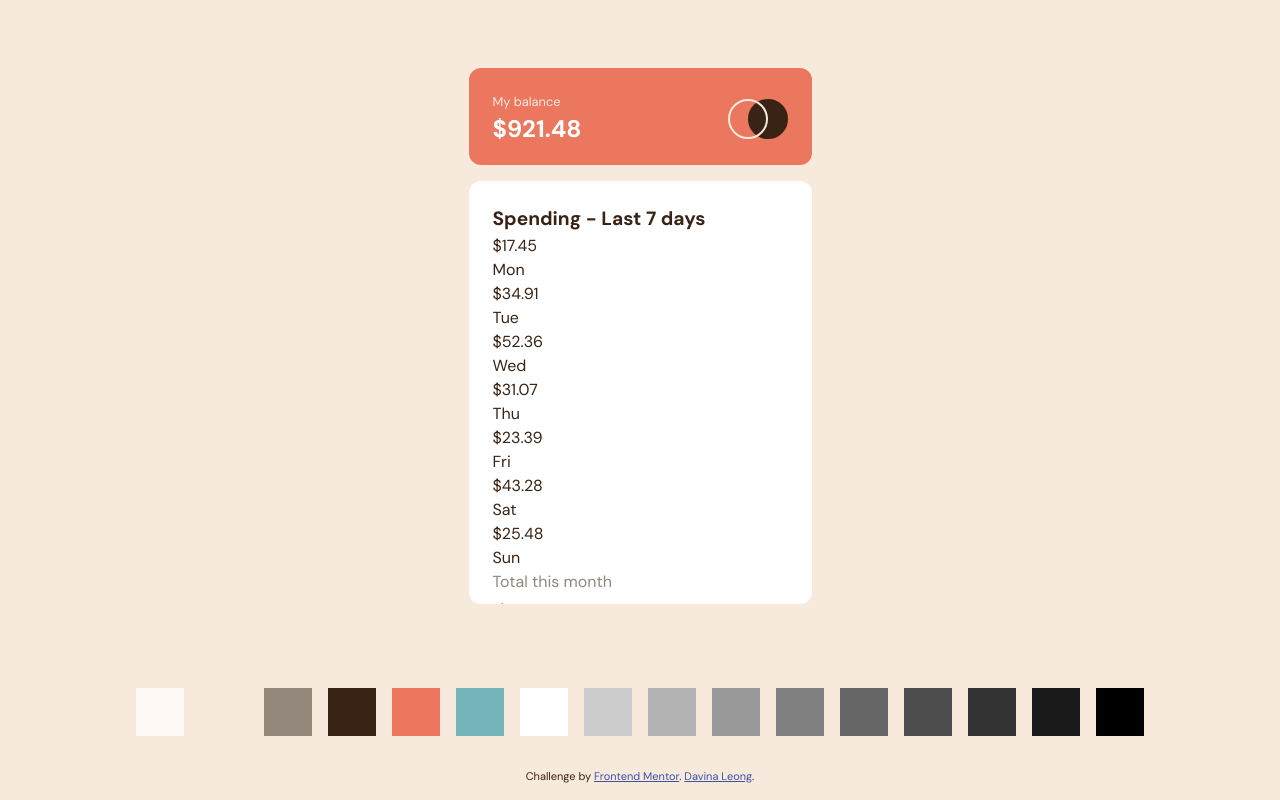
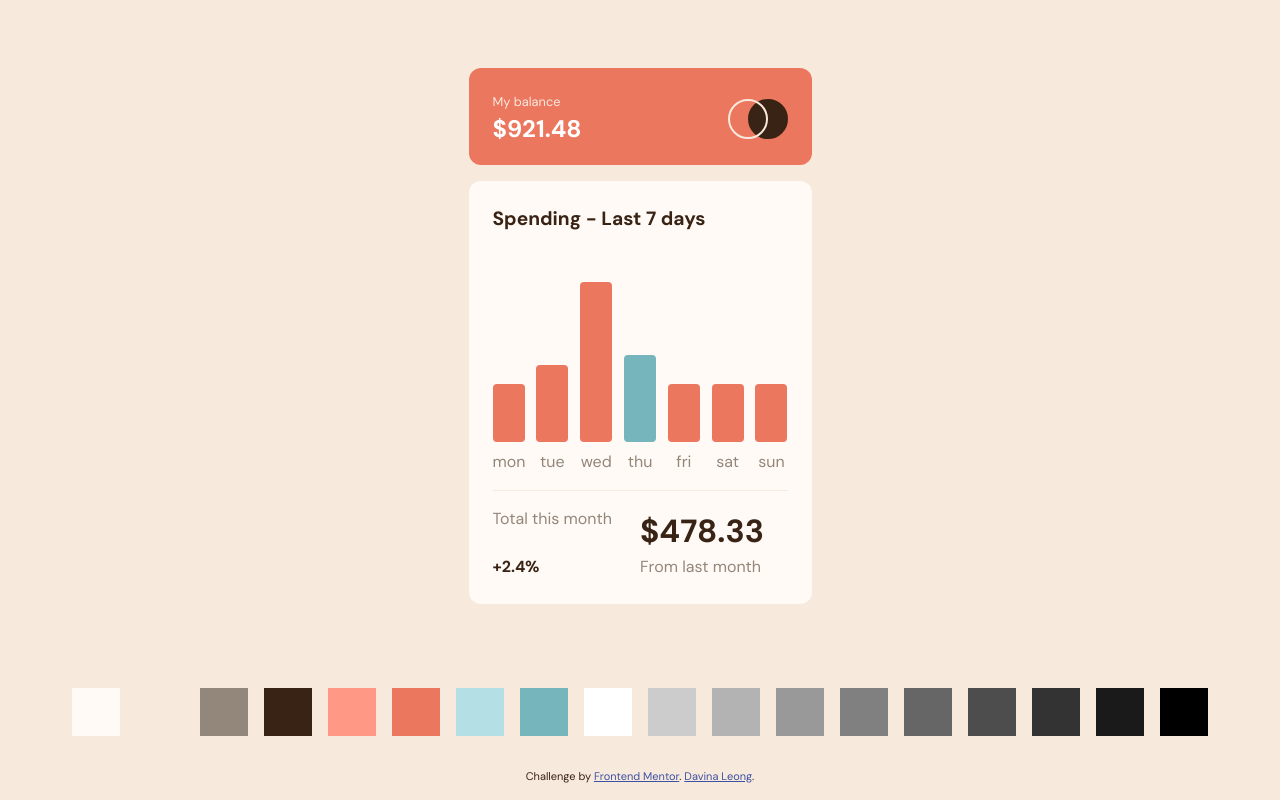
Before and after one commit to davinaleong/fem-expenses-chart-component, a website built with Vite: page index.html in a window 1280 px wide. Built offline with nearby package versions, Linux system fonts and the light colour scheme.

Commit message:
Styled bar chart

```diff
--- a/index.html
+++ b/index.html
@@ -44,58 +44,67 @@
       <div class="card">
         <div class="card-header | p-500 bg-red-400 br-300">
           <h2 class="card-heading | text-primary-200 fs-200">My balance</h2>
-          <p class="card-amount | text-grey-100 fw-bold fs-600" data-balance>$921.48</p>
+          <p class="card-amount | text-grey-100 fw-bold fs-600" data-balance>
+            $921.48
+          </p>
           <div class="card-decoration">
             <div class="circle-line"></div>
             <div class="circle-solid"></div>
           </div>
         </div>
-        <div class="card-body | bg-grey-100 p-500 br-300">
+        <div class="card-body | bg-primary-100 p-500 br-300">
           <h2 class="card-heading | fw-bold fs-500">Spending - Last 7 days</h2>
           <div class="card-chart">
             <div class="chart-column">
+              <button class="chart-bar" style="--height: 30%">
                 <div class="chart-popup">$17.45</div>
-              <div class="chart-bar" style="--height: 30%"></div>
+              </button>
               <div class="chart-label">Mon</div>
             </div>
             <div class="chart-column">
+              <button class="chart-bar" style="--height: 40%">
                 <div class="chart-popup">$34.91</div>
-              <div class="chart-bar" style="--height: 40%"></div>
+              </button>
               <div class="chart-label">Tue</div>
             </div>
             <div class="chart-column">
+              <button class="chart-bar" style="--height: 100%">
                 <div class="chart-popup">$52.36</div>
-              <div class="chart-bar" style="--height: 100%"></div>
+              </button>
               <div class="chart-label">Wed</div>
             </div>
             <div class="chart-column">
+              <button class="chart-bar" style="--height: 45%" data-today>
                 <div class="chart-popup">$31.07</div>
-              <div class="chart-bar" style="--height: 45%"></div>
+              </button>
               <div class="chart-label">Thu</div>
             </div>
             <div class="chart-column">
+              <button class="chart-bar" style="--height: 30%">
                 <div class="chart-popup">$23.39</div>
-              <div class="chart-bar" style="--height: 30%"></div>
+              </button>
               <div class="chart-label">Fri</div>
             </div>
             <div class="chart-column">
-              <div class="chart-popup">$43.28</div>
-              <div class="chart-bar" style="--height: 30%"></div>
+              <button class="chart-bar" style="--height: 30%">
+                <div class="chart-popup">$23.39</div>
+              </button>
               <div class="chart-label">Sat</div>
             </div>
             <div class="chart-column">
+              <button class="chart-bar" style="--height: 30%">
                 <div class="chart-popup">$25.48</div>
-              <div class="chart-bar" style="--height: 30%"></div>
+              </button>
               <div class="chart-label">Sun</div>
             </div>
           </div>
           <div class="card-divider"></div>
-          <div class="card-total">
-            <h3 class="card-total-heading | text-primary-400">Total this month</h3>
+          <h3 class="card-total-heading | text-primary-400">
+            Total this month
+          </h3>
           <p class="card-total | fw-bold fs-700" data-total>$478.33</p>
           <p class="card-difference | fw-bold" data-difference>+2.4%</p>
           <p class="text-primary-400">From last month</p>
-          </div>
         </div>
       </div>
     </main>
@@ -106,8 +115,10 @@
       <div class="bg-primary-400">&nbsp;</div>
       <div class="bg-primary-900">&nbsp;</div>
 
+      <div class="bg-red-300">&nbsp;</div>
       <div class="bg-red-400">&nbsp;</div>
 
+      <div class="bg-cyan-300">&nbsp;</div>
       <div class="bg-cyan-400">&nbsp;</div>
 
       <div class="bg-grey-100">&nbsp;</div>
--- a/styles/main.css
+++ b/styles/main.css
@@ -24,8 +24,10 @@
   --clr-primary-400: hsl(28, 10%, 53%);
   --clr-primary-900: hsl(25, 47%, 15%);
 
+  --clr-red-300: hsl(10, 100%, 76%);
   --clr-red-400: hsl(10, 79%, 65%);
 
+  --clr-cyan-300: hsl(187, 49%, 80%);
   --clr-cyan-400: hsl(186, 34%, 60%);
 
   --clr-grey-100: hsl(0, 0%, 100%);
@@ -145,22 +147,25 @@ main {
   height: 100%;
 }
 
-.card-heading {
+.card-header > .card-heading {
   grid-column: 1;
   grid-row: 1;
 }
 
-.card-amount {
+.card-header > .card-amount {
   grid-column: 1;
   grid-row: 2;
   align-self: end;
 }
 
+.card-header > .card-decoration {
+  grid-column: 2;
+  grid-row: 1 / span 2;
+}
+
 .card-decoration {
   --decoration-size: 2.5em;
 
-  grid-column: 2;
-  grid-row: 1 / span 2;
   display: flex;
   align-self: center;
   position: relative;
@@ -189,6 +194,95 @@ main {
 
 .card-body {
   overflow: hidden;
+  display: grid;
+  grid-template-columns: repeat(2, 1fr);
+  grid-template-rows: repeat(6, max-content);
+}
+
+.card-body > .card-heading {
+  grid-column: 1 / span 2;
+  grid-row: 1;
+}
+
+.card-body > .card-chart {
+  grid-column: 1 / span 2;
+  grid-row: 2;
+}
+
+.card-chart {
+  --column-size: 2em;
+
+  display: flex;
+  gap: var(--chart-spacer);
+  justify-content: space-between;
+  align-items: end;
+}
+
+.chart-column {
+  width: var(--column-size);
+  display: flex;
+  flex-direction: column;
+  justify-content: end;
+  gap: var(--size-200);
+  padding-top: var(--size-700);
+  height: 15em;
+}
+
+.chart-bar {
+  position: relative;
+  width: 100%;
+  height: var(--height);
+  border-radius: var(--size-100);
+  background-color: var(--clr-red-400);
+  border: none;
+  transition: background-color 0.3s ease-in-out;
+}
+
+.chart-bar:where(:hover, :active) {
+  background-color: var(--clr-red-300);
+}
+
+.chart-bar[data-today] {
+  background-color: var(--clr-cyan-400);
+}
+
+.chart-bar[data-today]:where(:hover, :active) {
+  background-color: var(--clr-cyan-300);
+}
+
+.chart-popup {
+  opacity: 0;
+  position: absolute;
+  top: -2.5em;
+  left: -50%;
+  color: var(--clr-primary-100);
+  border-radius: var(--size-100);
+  background-color: var(--clr-primary-900);
+  font-size: var(--fs-300);
+  padding: var(--size-100) var(--size-200);
+  transition: opacity 0.3s ease-in-out;
+}
+
+.chart-bar:where(:hover, :active) .chart-popup {
+  opacity: 1;
+}
+
+.chart-label {
+  width: 100%;
+  color: var(--clr-primary-400);
+  text-transform: lowercase;
+  text-align: center;
+}
+
+.card-body > .card-divider {
+  grid-column: 1 / span 2;
+  grid-row: 3;
+}
+
+.card-divider {
+  height: 1px;
+  background-color: var(--clr-primary-200);
+  margin-block: var(--size-400);
 }
 
 /** Content - End **/
@@ -220,10 +314,16 @@ main {
   color: var(--clr-primary-900);
 }
 
+.text-red-300 {
+  color: var(--clr-red-300);
+}
 .text-red-400 {
   color: var(--clr-red-400);
 }
 
+.text-cyan-300 {
+  color: var(--clr-cyan-300);
+}
 .text-cyan-400 {
   color: var(--clr-cyan-400);
 }
@@ -273,10 +373,16 @@ main {
   background-color: var(--clr-primary-900);
 }
 
+.bg-red-300 {
+  background-color: var(--clr-red-300);
+}
 .bg-red-400 {
   background-color: var(--clr-red-400);
 }
 
+.bg-cyan-300 {
+  background-color: var(--clr-cyan-300);
+}
 .bg-cyan-400 {
   background-color: var(--clr-cyan-400);
 }
```
Lines whose indentation alone changed are shown as unchanged.
